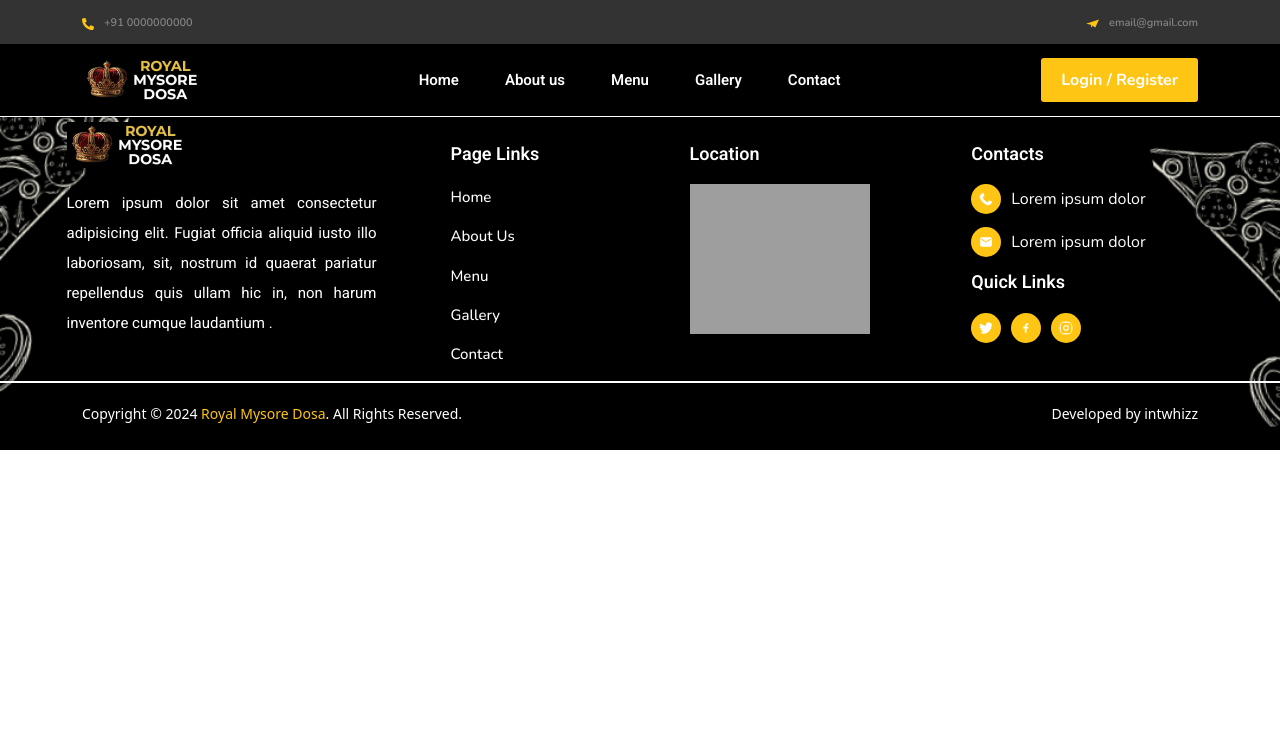
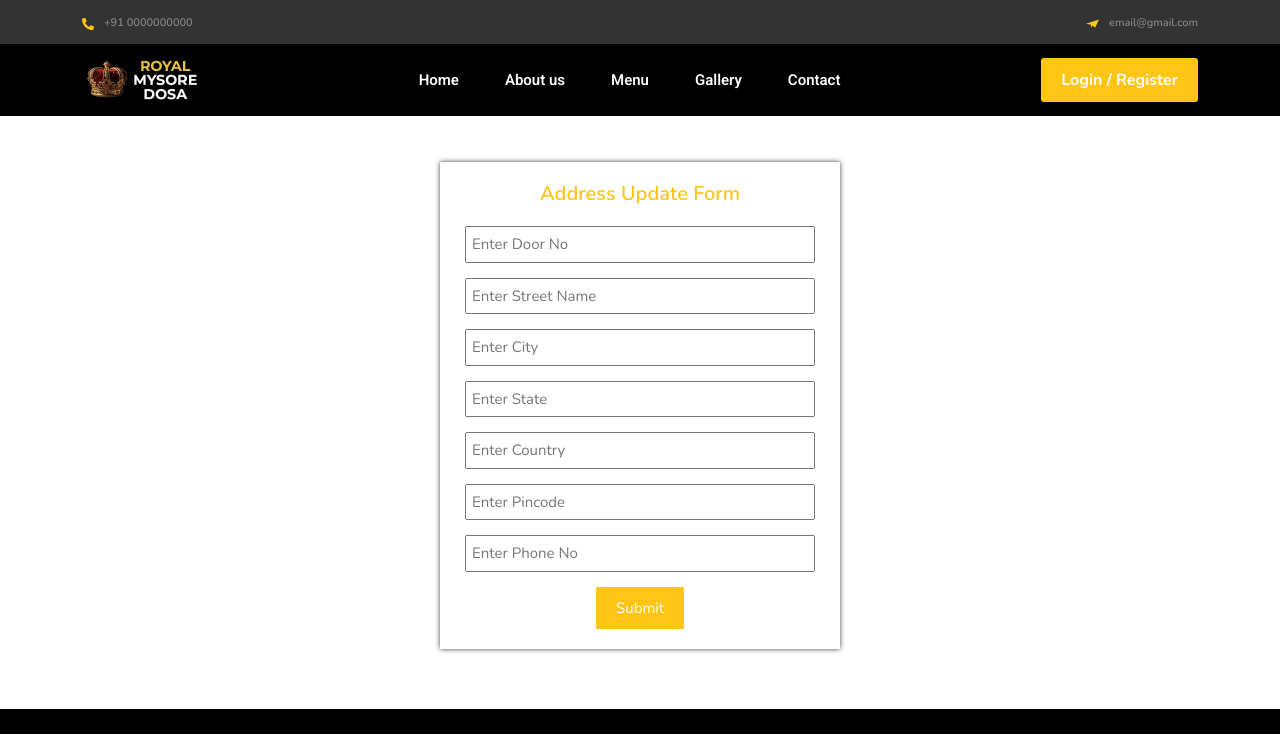
Before and after one commit to Ilyas73-hue/royal, a React (Create React App) app: page /address/update/1 in a window 1280 px wide. Shown: the top 734 px of the page. Built offline with nearby package versions, Linux system fonts and the light colour scheme; no server answers; grey boxes are pictures that could not be loaded.

Commit message:
order post updated

```diff
--- a/package.json
+++ b/package.json
@@ -12,7 +12,8 @@
     "react-icon": "^1.0.0",
     "react-icons": "^5.4.0",
     "react-router-dom": "^5.2.0",
-    "react-scripts": "5.0.1"
+    "react-scripts": "5.0.1",
+    "react-stripe-checkout": "^2.6.3"
   },
   "scripts": {
     "start": "react-scripts start",
--- a/src/Component/Address/Address.js
+++ b/src/Component/Address/Address.js
@@ -1,6 +1,7 @@
 import React, { useState, useEffect } from 'react';
 import "./Address.css";
 import axios from "axios";
+import StripeCheckout from 'react-stripe-checkout';
 
 function Address() {
 
@@ -10,8 +11,10 @@ function Address() {
   const [state, setState] = useState("");
   const [country, setCountry] = useState("");
   const [pincode, setPincode] = useState("");
+  const [phone_no, setPhoneno] = useState("");
 
   const [address, setAddress] = useState([]);
+  const [menu_cart, setMenucart] = useState([]);
 
 
   useEffect(() => {
@@ -20,6 +23,24 @@ function Address() {
      .catch((err) => console.log(err))
   },[])
 
+  useEffect(() => {
+    axios.get(`http://localhost:1000/api/cart/get`)
+    .then((res) => setMenucart(res.data.cart))
+    .catch((err) => console.log(err))
+   },[]);
+
+  //  cart data
+
+   const userId_filter = menu_cart.filter(item => item.userId.includes(localStorage.getItem("userId")))
+
+   console.log(userId_filter)
+
+
+  //  total Amount
+
+   const totalAmount = userId_filter.map(item => item.qty  * item.price ).reduce((sum, item ) => sum + item,0);
+
+   console.log(totalAmount)
 
   const address_filter = address.filter(item => item.userId.includes(localStorage.getItem("userId")))
 
@@ -37,12 +58,31 @@ function Address() {
   }
 
 
+  console.log(address_filter.length)
+
+  const stripe = 'pk_test_51BTUDGJAJfZb9HEBwDg86TN1KNprHjkfipXmEDMb0gSCassK5T3ZfxsAbcgKVmAIXF7oZ6ItlZZbXO6idTHE67IM007EwQ4uN3';
+
+  const checkout = async(token) => {
+
+
+    const post  = await axios.post(`http://localhost:1000/api/order/post`, {
+      stripe_id: stripe, name: localStorage.getItem("username"), address: address_filter, product: userId_filter, totalAmount: totalAmount, token, userId: localStorage.getItem("userId"), adminId: localStorage.getItem("adminId")
+    })
+
+    console.log(post)
+
+  }
+
 
 
   return (
     <div id="address">
-        {/* section 1 */}
-       {/* <section id="address-section-1">
+
+
+    {
+      address_filter.length === 0 ? (
+
+          <section id="address-section-1">
              <div className='container' id="address-section-1-div-1">
               <div  id="address-section-1-div-1-1">
                  <h6 id="address-section-1-div-1-1-h6">Address Form</h6>
@@ -53,13 +93,15 @@ function Address() {
                    <input id="address-section-1-div-1-1-form-input-4" type="text" placeholder='Enter State' value={state} onChange={(e) => setState(e.target.value)} required />
                    <input id="address-section-1-div-1-1-form-input-5" type="text" placeholder='Enter Country' value={country} onChange={(e) => setCountry(e.target.value)} required />
                    <input id="address-section-1-div-1-1-form-input-6" type="text" placeholder='Enter Pincode' value={pincode} onChange={(e) => setPincode(e.target.value)} required />
+                   <input id="address-section-1-div-1-1-form-input-6" type="text" placeholder='Enter Phone No' value={phone_no} onChange={(e) => setPhoneno(e.target.value)} required />
                    <button type='Submit' id="address-section-1-div-1-1-button">Submit</button>
                  </form>
               </div>
              </div>
-       </section> */}
+       </section>
 
-   {/* section 2 */}
+      ) : (
+
 
  <section id="address-section-2">
  <div className='container' id="address-section-2-div-1">
@@ -73,9 +115,10 @@ function Address() {
             <p id="address-section-2-div-1-1-1-p-1"><span id="address-section-2-div-1-1-1-p-1-span">City:</span> {item.city},</p>
             <p id="address-section-2-div-1-1-1-p-1"><span id="address-section-2-div-1-1-1-p-1-span">State:</span> {item.state},</p>
             <p id="address-section-2-div-1-1-1-p-1"><span id="address-section-2-div-1-1-1-p-1-span">Country:</span> {item.country},</p>
-                    <p id="address-section-2-div-1-1-1-p-1"><span id="address-section-2-div-1-1-1-p-1-span">Pincode:</span> {item.pincode}.</p>
+            <p id="address-section-2-div-1-1-1-p-1"><span id="address-section-2-div-1-1-1-p-1-span">Pincode:</span> {item.pincode},</p>
+            <p id="address-section-2-div-1-1-1-p-1"><span id="address-section-2-div-1-1-1-p-1-span">Phone No:</span> {item.phone_no}.</p>
             <div id="address-section-2-div-1-1-1-flex">
-                      <button id="address-section-2-div-1-1-1-flex-button-1">Next</button>
+              <StripeCheckout stripeKey={stripe} token={checkout}><button id="address-section-2-div-1-1-1-flex-button-1">Checkout</button></StripeCheckout>
               <button id="address-section-2-div-1-1-1-flex-button-2" onClick={() => window.location.href=`/address/update/${item._id}`}>Change Address</button>
             </div>
         </div>
@@ -86,6 +129,13 @@ function Address() {
  </div>
 </section>
 
+      )
+    }
+
+
+
+
+
     </div>
   )
 }
--- a/src/Component/Addressupdate/Addressupdate.js
+++ b/src/Component/Addressupdate/Addressupdate.js
@@ -1,10 +1,58 @@
-import React from 'react';
+import React, { useState, useEffect } from 'react';
 import "./Addressupdate.css";
+import axios from "axios";
+import { useParams } from 'react-router-dom/cjs/react-router-dom';
 
 function Addressupdate() {
+
+
+  const url = `http://localhost:1000`
+
+   const [address, setAddress] = useState();
+      const [tempData, setTempData] = useState();
+
+   const { id } = useParams()
+
+   useEffect(() => {
+    axios.get(url+`/api/address/get/${id}`)
+    .then((res) => {setAddress(res.data.address)
+      setTempData(res.data.address)
+    })
+    .catch((err) => console.log(err))
+   },[]);
+
+   const data = async(e) => {
+    e.preventDefault();
+
+    const post = await axios.put(url+`/api/address/update/${id}`,
+      tempData
+    )
+
+    if(post.status === 201){
+      window.location.href="/cart"
+    }
+
+   }
+
   return (
     <div id="address-update">
-
+           <section id="address-section-1">
+             <div className='container' id="address-section-1-div-1">
+              <div onSubmit={data} id="address-section-1-div-1-1">
+                 <h6 id="address-section-1-div-1-1-h6">Address Update Form</h6>
+                 <form  id="address-section-1-div-1-1-form">
+                   <input id="address-section-1-div-1-1-form-input-1" type="text" value={tempData && tempData.door_no}  onChange={(e) => setTempData({ ...tempData, door_no: e.target.value })} placeholder='Enter Door No'  required/>
+                   <input id="address-section-1-div-1-1-form-input-2" type="text" value={tempData && tempData.street_name}  onChange={(e) => setTempData({ ...tempData, street_name: e.target.value })} placeholder='Enter Street Name'  required />
+                   <input id="address-section-1-div-1-1-form-input-3" type="text" value={tempData && tempData.city}  onChange={(e) => setTempData({ ...tempData, city: e.target.value })} placeholder='Enter City'  required />
+                   <input id="address-section-1-div-1-1-form-input-4" type="text" value={tempData && tempData.state}  onChange={(e) => setTempData({ ...tempData, state: e.target.value })} placeholder='Enter State'  required />
+                   <input id="address-section-1-div-1-1-form-input-5" type="text" value={tempData && tempData.country}  onChange={(e) => setTempData({ ...tempData, country: e.target.value })} placeholder='Enter Country'  required />
+                   <input id="address-section-1-div-1-1-form-input-6" type="text" value={tempData && tempData.pincode}  onChange={(e) => setTempData({ ...tempData, pincode: e.target.value })} placeholder='Enter Pincode'  required />
+                   <input id="address-section-1-div-1-1-form-input-6" type="text" value={tempData && tempData.phone_no}  onChange={(e) => setTempData({ ...tempData, phone_no: e.target.value })} placeholder='Enter Phone No'  required />
+                   <button type='Submit' id="address-section-1-div-1-1-button">Submit</button>
+                 </form>
+              </div>
+             </div>
+       </section>
     </div>
   )
 }
--- a/src/Component/Login/Login.js
+++ b/src/Component/Login/Login.js
@@ -19,6 +19,7 @@ function Login() {
         alert("Login Successfully");
          localStorage.setItem('usertoken', post.data.data);
          localStorage.setItem('userId', post.data.user._id);
+         localStorage.setItem("username", post.data.user.username)
         window.location.href="/"
      }else{
         alert(post.message)
```
Also changed, not shown: 1 other file (tests, documents, lock files or other folders). Lines whose indentation alone changed are shown as unchanged.
